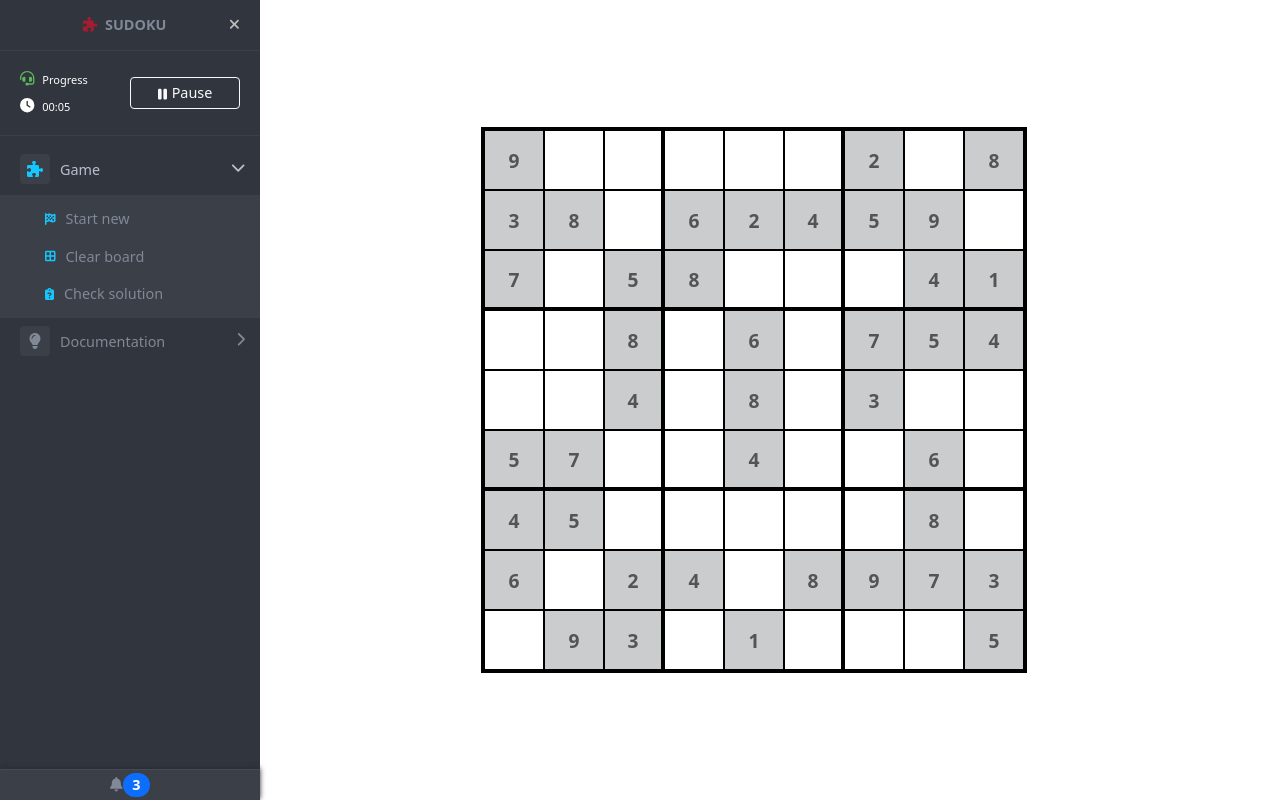
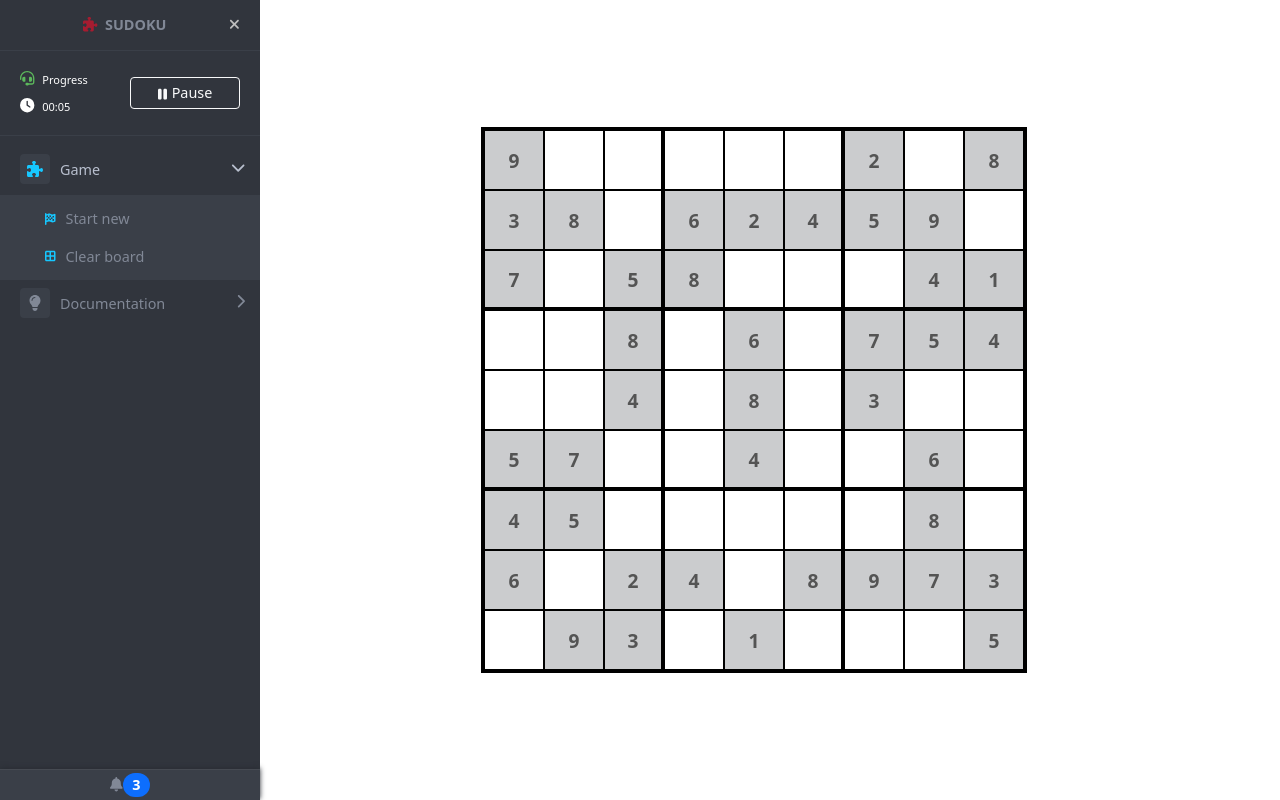
Before and after one commit to tzabek/sudoku, a React (Vite) app: page / in a window 1280 px wide. Built offline with nearby package versions, Linux system fonts and the light colour scheme.

Commit message:
fix: get rid of stupid modal

```diff
--- a/src/components/Sidebar/Sidebar.tsx
+++ b/src/components/Sidebar/Sidebar.tsx
@@ -9,7 +9,7 @@ import './Sidebar.css';
 export default function Sidebar() {
   const {
     toggles: { toggleSidebar, toggleGameMenu },
-    actions: { start, clear, pause, resume, handleCheckSolution },
+    actions: { start, clear, pause, resume },
     data: {
       sidebar,
       game,
@@ -120,12 +120,6 @@ export default function Sidebar() {
                         Clear board
                       </Link>
                     </li>
-                    <li>
-                      <Link to="/" onClick={handleCheckSolution}>
-                        <FontAwesomeIcon icon={icon.faClipboardQuestion} />
-                        Check solution
-                      </Link>
-                    </li>
                   </ul>
                 </div>
               </li>
--- a/src/lib/hooks/useSidebar.ts
+++ b/src/lib/hooks/useSidebar.ts
@@ -31,13 +31,8 @@ export default function useSidebar() {
 
   const { game, start, clear, pause, resume } = use(GameContext);
 
-  const dialogRef = useRef<HTMLDialogElement>(null);
   const intervalRef = useRef<ReturnType<typeof setInterval> | null>(null);
   const isPaused = game.status === 'paused';
-
-  const handleCheckSolution = () => {
-    dialogRef.current?.show();
-  };
 
   const handleLoadSidebar = useCallback(function handleLoadSidebar() {
     const storage = createSidebarStorage();
@@ -101,7 +96,6 @@ export default function useSidebar() {
       clear,
       pause,
       resume,
-      handleCheckSolution,
       handleSaveSidebar,
     },
     data: {
@@ -124,7 +118,6 @@ export default function useSidebar() {
         faPause,
         faGamepad,
       },
-      dialog: dialogRef,
       game,
       sidebar,
       elapsed,
```
